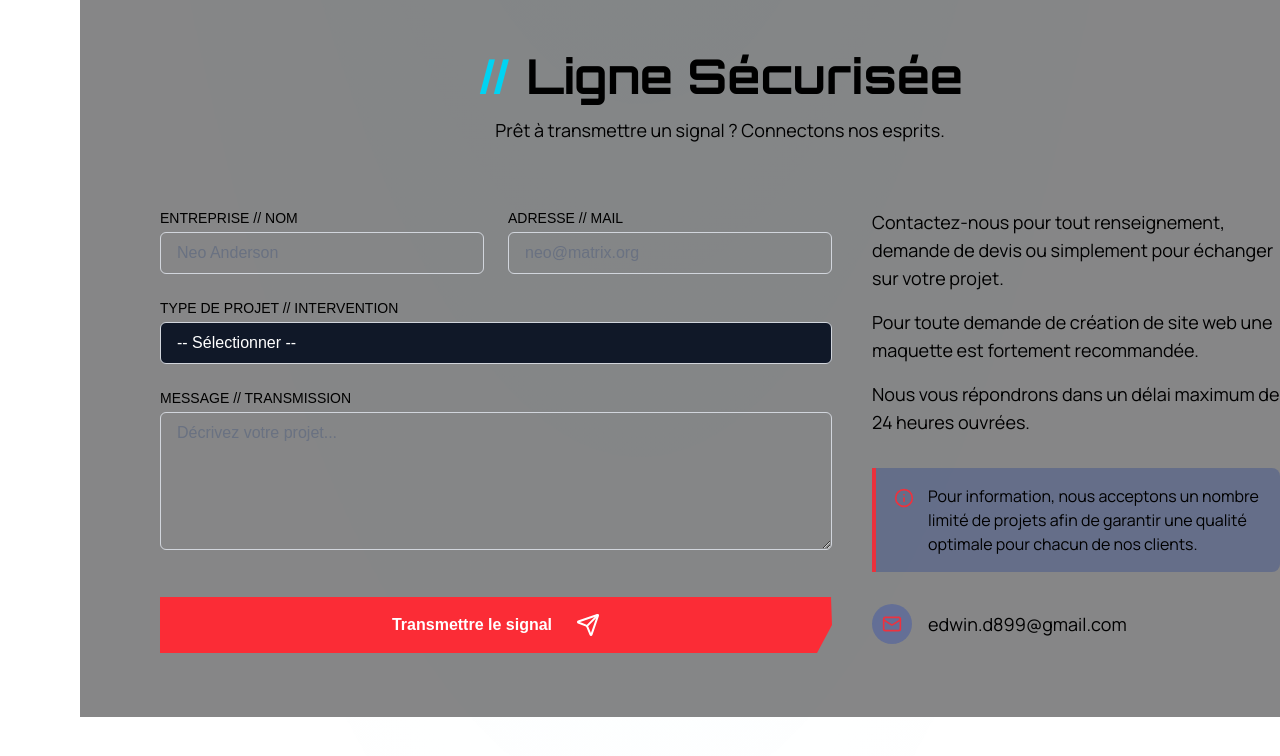
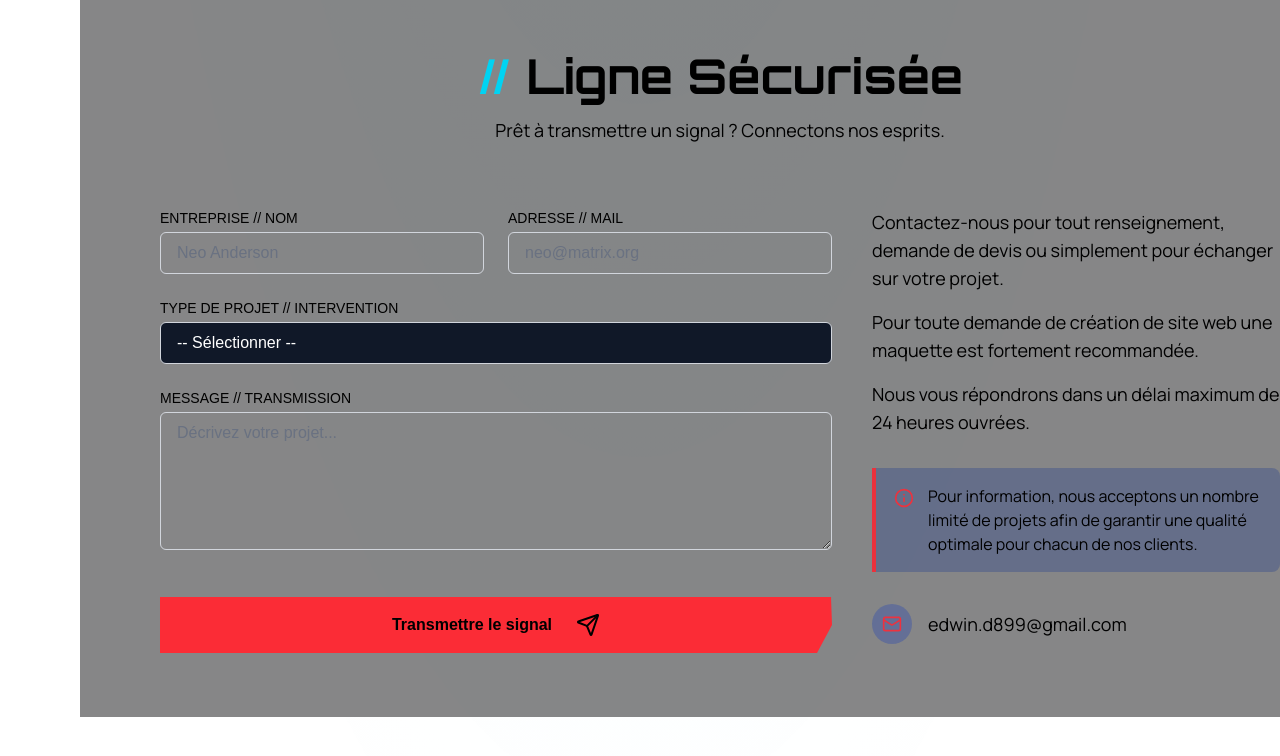
Before and after one commit to EdwinDij/cyberportfolio, a Next.js app: page / in a window 1280 px wide. Shown: the part 3450-4206 px from the top of the page. Built offline with nearby package versions, Linux system fonts and the light colour scheme.

Commit message:
Aucune modification apportée au composant Contact.

```diff
--- a/app/components/sections/Contact.tsx
+++ b/app/components/sections/Contact.tsx
@@ -130,7 +130,7 @@ export const Contact = () => {
             <div className="text-center pt-4 flex">
               <Button
                 type="submit"
-                className="w-full flex justify-center gap-6 bg-red-500 text-white py-4"
+                className="w-full flex justify-center gap-6 bg-red-500 text-black py-4"
               >
                 Transmettre le signal <Send />
               </Button>
```
